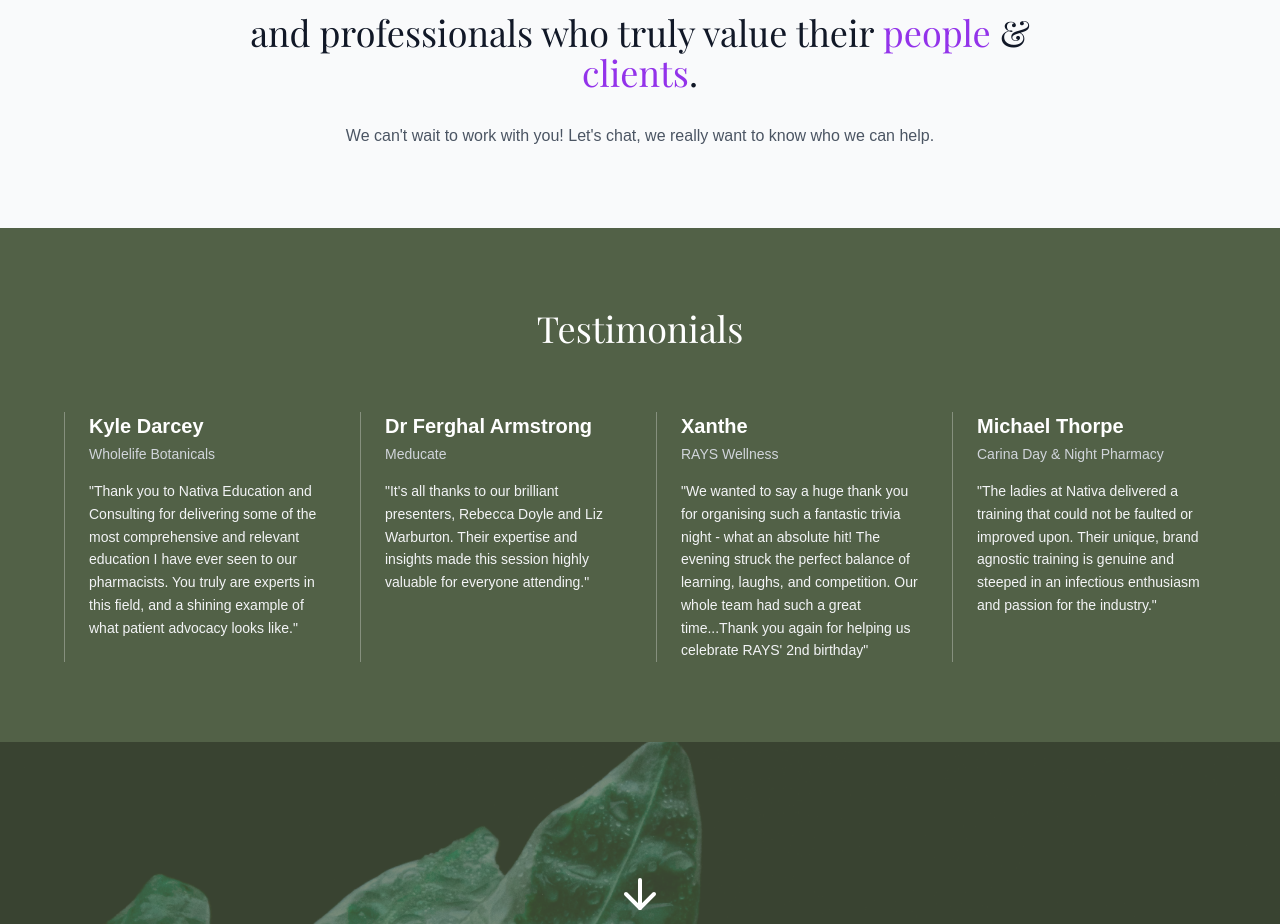
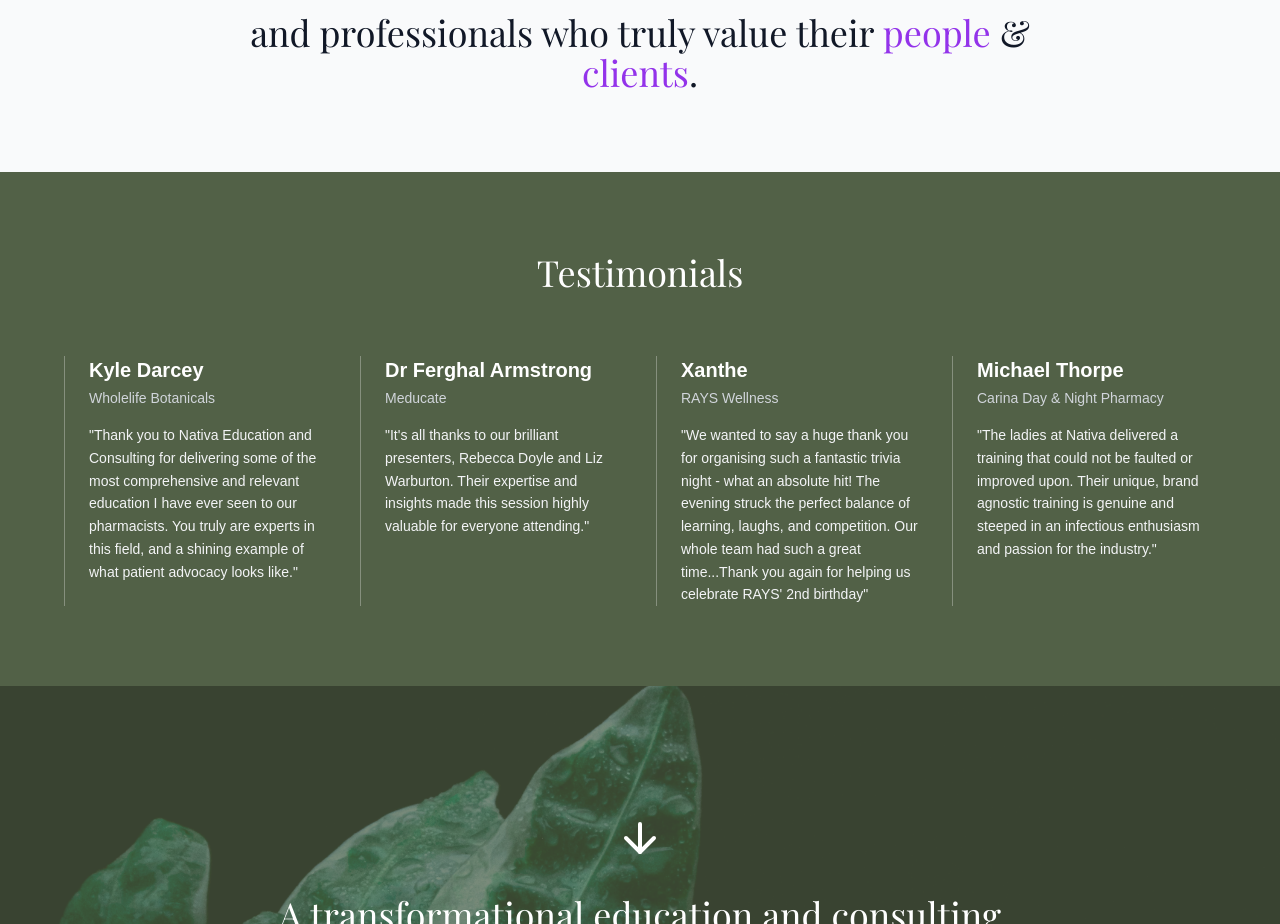
Before and after one commit to doylem/nativa-site, a Next.js app: page / in a window 1280 px wide. Shown: the part 5030-5954 px from the top of the page. Built offline with nearby package versions, Linux system fonts and the light colour scheme; a web font is replaced by a local one.

Commit message:
Updated page.tsx

```diff
--- a/app/page.tsx
+++ b/app/page.tsx
@@ -291,9 +291,6 @@ Liz is passionate about advancing cannabinoid research and keeps a keen eye on e
             <span className="text-purple-600">people</span> &amp;{" "}
             <span className="text-purple-600">clients</span>.
           </p>
-          <p className="mt-8 text-gray-600">
-            We can&apos;t wait to work with you! Let&apos;s chat, we really want to know who we can help.
-          </p>
         </div>
       </section>
 
```
